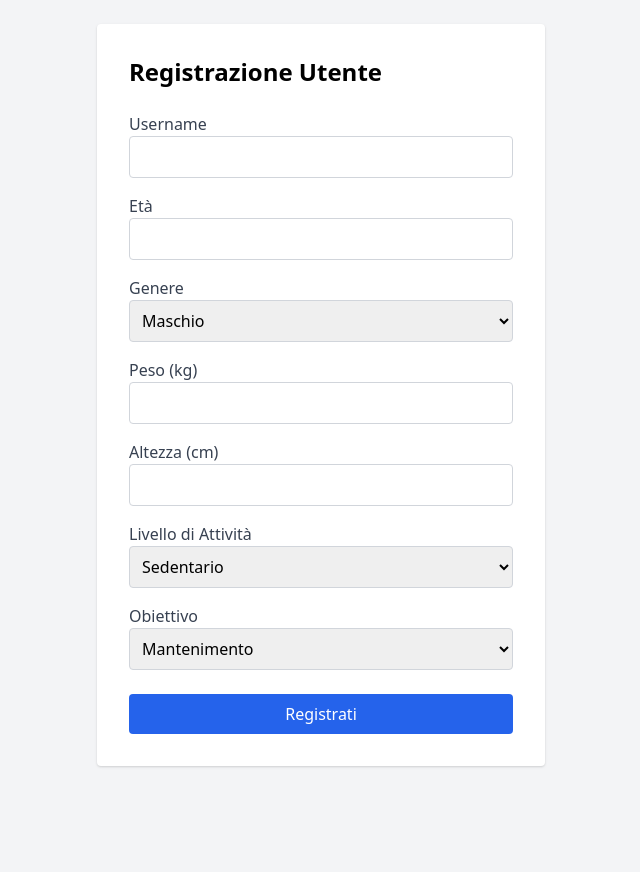
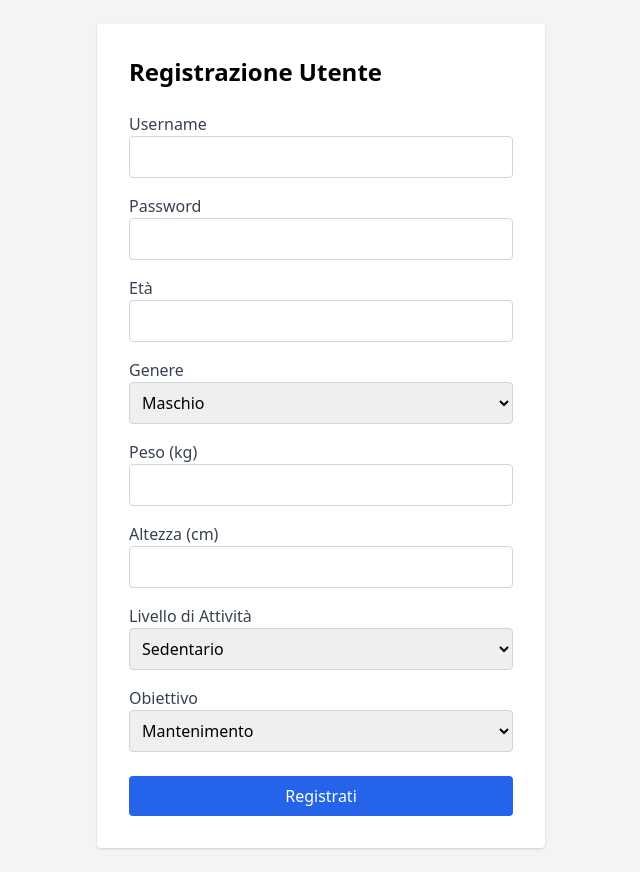
Before and after one commit to emaanuelmariean/genelife, a Flask app: page /register in a window 1280 px wide. Shown: the part 64-936 px from the top of the page, without its empty margins (319-959 px from the left). Before the commit the page ends 831 px from the top, so only its background shows below. Run offline with Flask 2, Linux system fonts and the light colour scheme.

Commit message:
Update register.html

```diff
--- a/templates/register.html
+++ b/templates/register.html
@@ -1,14 +1,16 @@
-<!-- templates/register.html -->
-
 {% extends 'base.html' %}
 {% block title %}Registrazione{% endblock %}
 {% block content %}
 <div class="max-w-md mx-auto bg-white p-8 rounded shadow">
     <h2 class="text-2xl font-bold mb-6">Registrazione Utente</h2>
-    <form method="post">
+    <form method="post" action="{{ url_for('register') }}">
         <div class="mb-4">
             <label class="block text-gray-700">Username</label>
             <input type="text" name="username" class="w-full border border-gray-300 p-2 rounded" required>
+        </div>
+        <div class="mb-4">
+            <label class="block text-gray-700">Password</label>
+            <input type="password" name="password" class="w-full border border-gray-300 p-2 rounded" required>
         </div>
         <div class="mb-4">
             <label class="block text-gray-700">Età</label>
```
